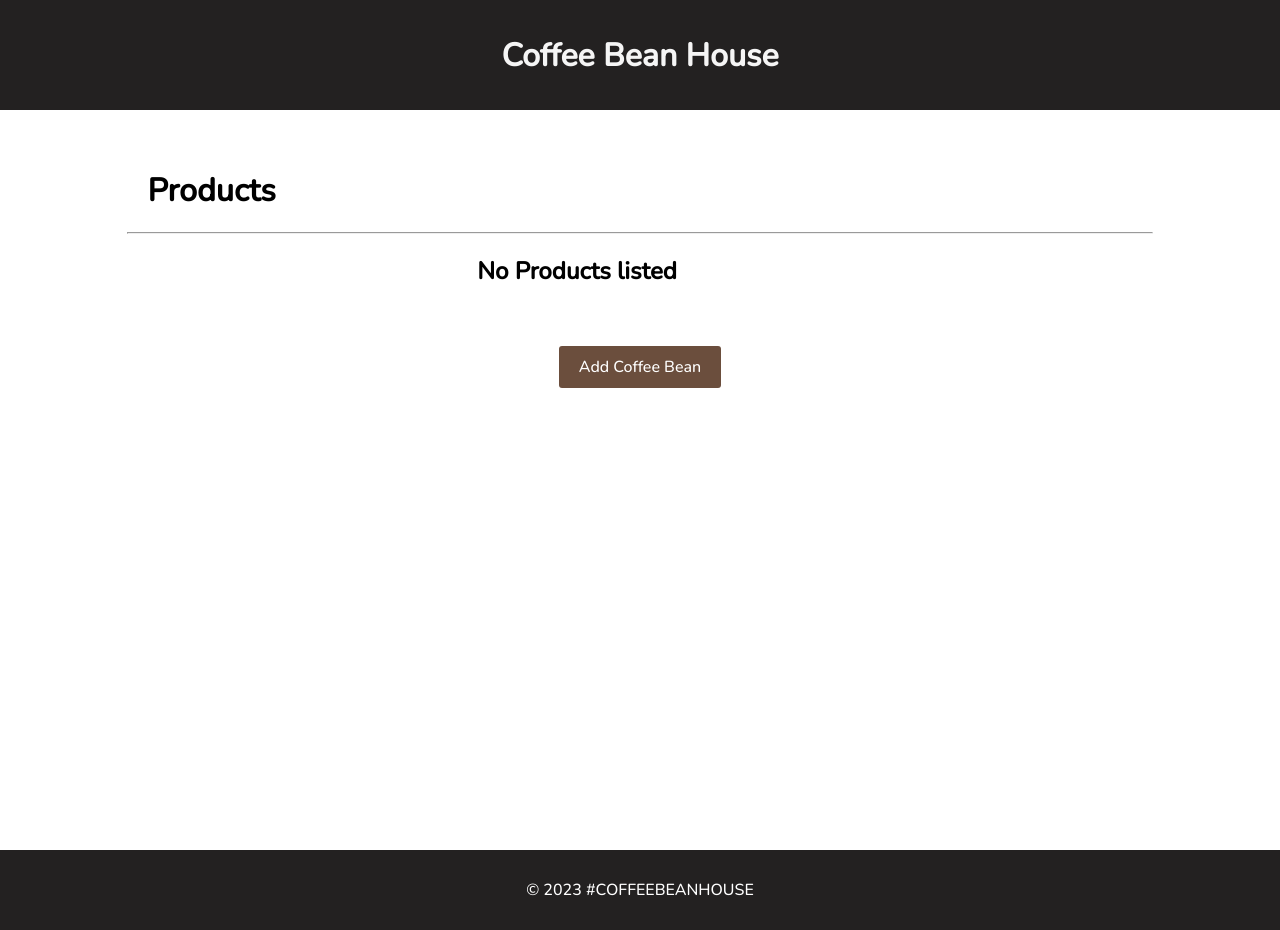
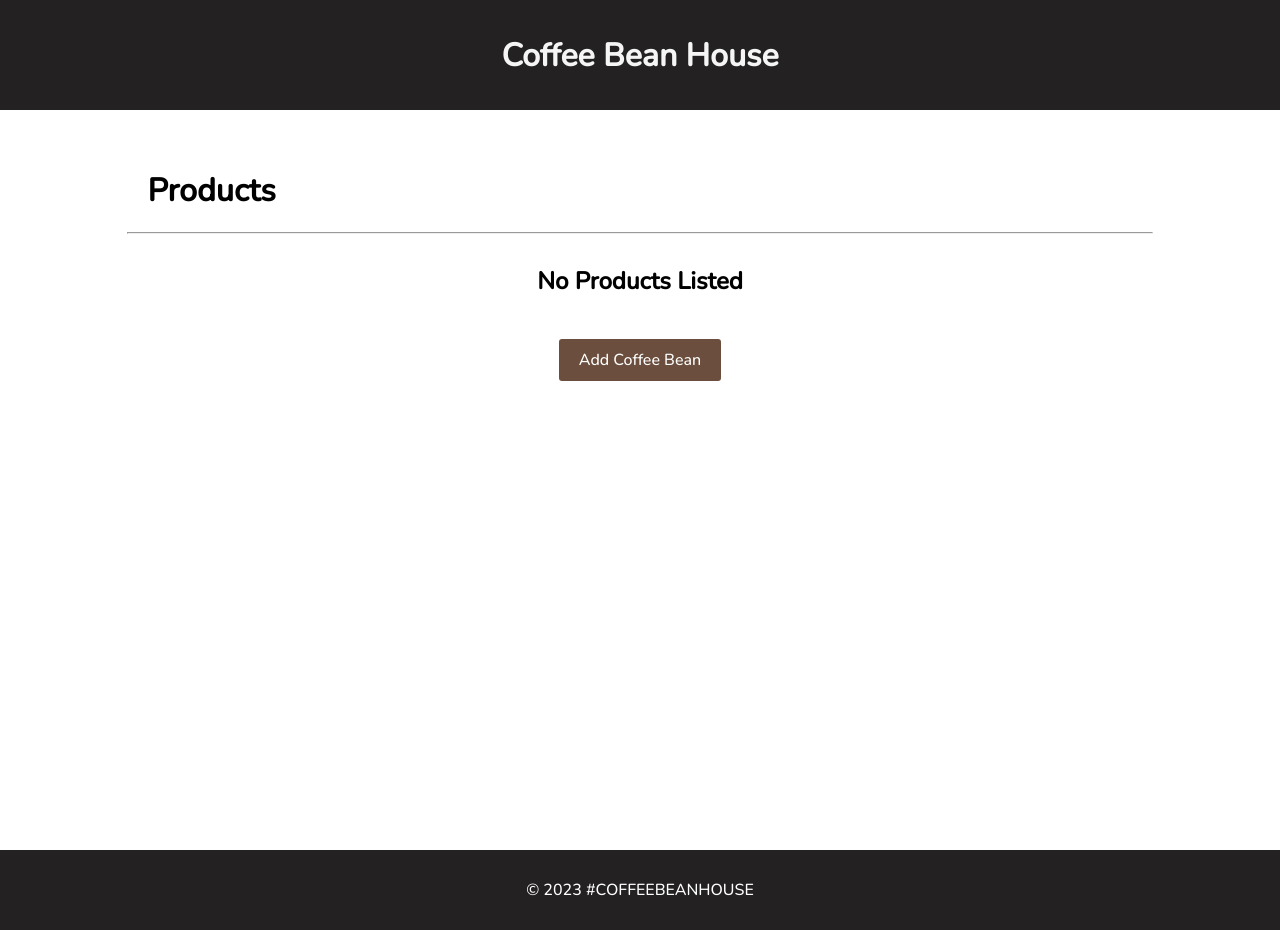
Before and after one commit to g-lee2/inventory-tracker, a React (Create React App) app: page / in a window 1280 px wide. Built offline with nearby package versions, Linux system fonts and the light colour scheme.

Commit message:
Make minor changes to styling

```diff
--- a/src/components/CoffeeBeanControl.js
+++ b/src/components/CoffeeBeanControl.js
@@ -82,7 +82,7 @@
       />
       buttonText = "Return to Coffee Bean List";
     } else if (this.state.formVisibleOnPage) {
-      currentlyVisibleState=<NewCoffeeBeanForm onNewBeanCreation={this.handleAddingNewCoffeeBean}/>;
+      currentlyVisibleState= <NewCoffeeBeanForm onNewBeanCreation={this.handleAddingNewCoffeeBean}/>;
       buttonText = "Return to Coffee Bean List";
     } else {
       currentlyVisibleState = <CoffeeBeanList coffeeBeanList={this.state.mainCoffeeBeanList} onBeanSelection={this.handleChangingSelectedBean} />;
--- a/src/components/CoffeeBeanList.js
+++ b/src/components/CoffeeBeanList.js
@@ -7,8 +7,9 @@
     <div className="product-list-container">
       <h1 className="product-list">Products</h1>
       <hr className="product-divider"/>
+      <div className="list-wrapper">
         <div className="coffee-container">
-        {props.coffeeBeanList.length === 0 ? <h2 className="no-products">No Products listed</h2> : props.coffeeBeanList.map((bean) =>
+          {props.coffeeBeanList.length === 0 ? <h2 className="no-products">No Products Listed</h2> : props.coffeeBeanList.map((bean) =>
             <CoffeeBean
               whenBeanClicked={ props.onBeanSelection }
               name={bean.name}
@@ -16,6 +17,7 @@
               key={bean.id}
             />
           )}
+        </div>
       </div>
     </div>
   );
--- a/src/components/EditCoffeeBeanForm.js
+++ b/src/components/EditCoffeeBeanForm.js
@@ -1,9 +1,10 @@
 import React from "react";
-import ReusableForm from "../ReusableForm";
+import ReusableForm from "./ReusableForm";
 import PropTypes from "prop-types";
 
 function EditCoffeeBeanForm(props) {
   const { bean } = props;
+  console.log(bean);
 
   function handleEditBeanFormSubmission(event) {
     event.preventDefault();
@@ -14,7 +15,8 @@
     <>
       <ReusableForm
         formSubmissionHandler={handleEditBeanFormSubmission}
-        buttonText="Update Coffee Bean Detail" />
+        buttonText="Update Coffee Bean Detail"
+      />
     </>
   );
 }
--- a/src/components/NewCoffeeBeanForm.js
+++ b/src/components/NewCoffeeBeanForm.js
@@ -1,7 +1,7 @@
 import React from "react";
 import PropTypes from "prop-types";
 import { v4 } from 'uuid';
-import ReusableForm from "../ReusableForm";
+import ReusableForm from "./ReusableForm";
 
 function NewCoffeeBeanForm(props) {
 
--- a/src/ReusableForm.js
+++ b/src/components/ReusableForm.js
@@ -7,7 +7,7 @@
       <h1>Form Page</h1>
       <br />
       <form onSubmit={props.formSubmissionHandler}>
-      <input
+        <input
           type='text'
           name='name'
           placeholder='Name of Coffee'
--- a/src/index.css
+++ b/src/index.css
@@ -64,6 +64,7 @@
 .main-button {
   display: flex;
   justify-content: center;
+  margin-top: 2%;
   margin-bottom: auto;
 }
 
@@ -133,6 +134,15 @@
 
 .product-list-container {
   padding: 3%;
+  justify-content: center;
+  align-items: center;
+}
+
+.list-wrapper {
+  display: flex;
+  justify-content: center;
+  align-items: center;
+  height: 100%;
 }
 
 .coffee-container {
@@ -154,6 +164,7 @@
   box-sizing: border-box;
   display: flex;
   align-items: center;
+  justify-content: center;
   height: var(--product-height);
 }
 
@@ -210,7 +221,12 @@
 
 .no-products {
   grid-column: 1 / -1;
+  position: absolute;
+  left: 50%;
+  transform: translate(-50%, -50%);
   text-align: center;
+  margin-top: 2%;
+  margin-bottom: 3%;
 }
 
 .product-divider {
```
Lines whose indentation alone changed are shown as unchanged.
